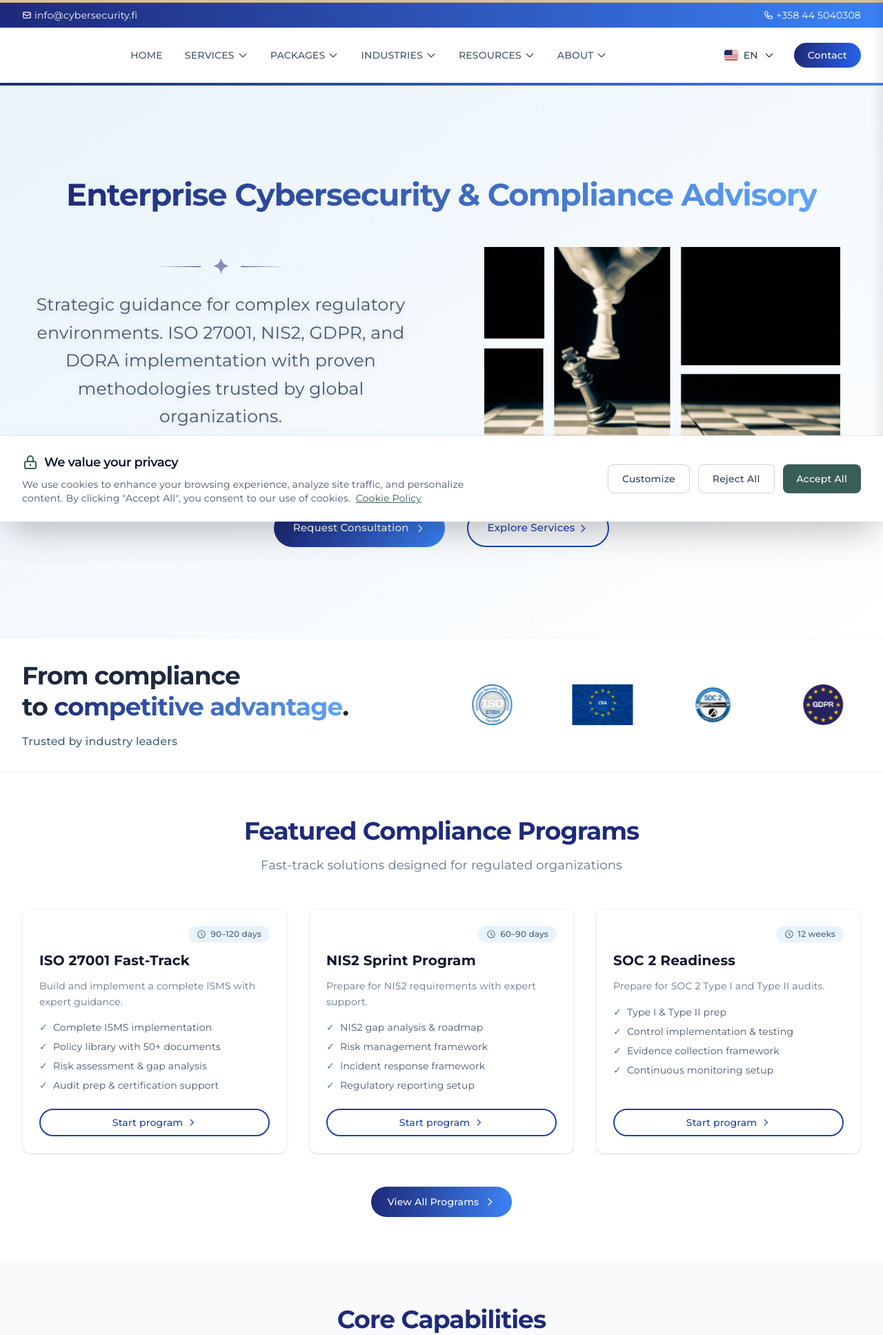
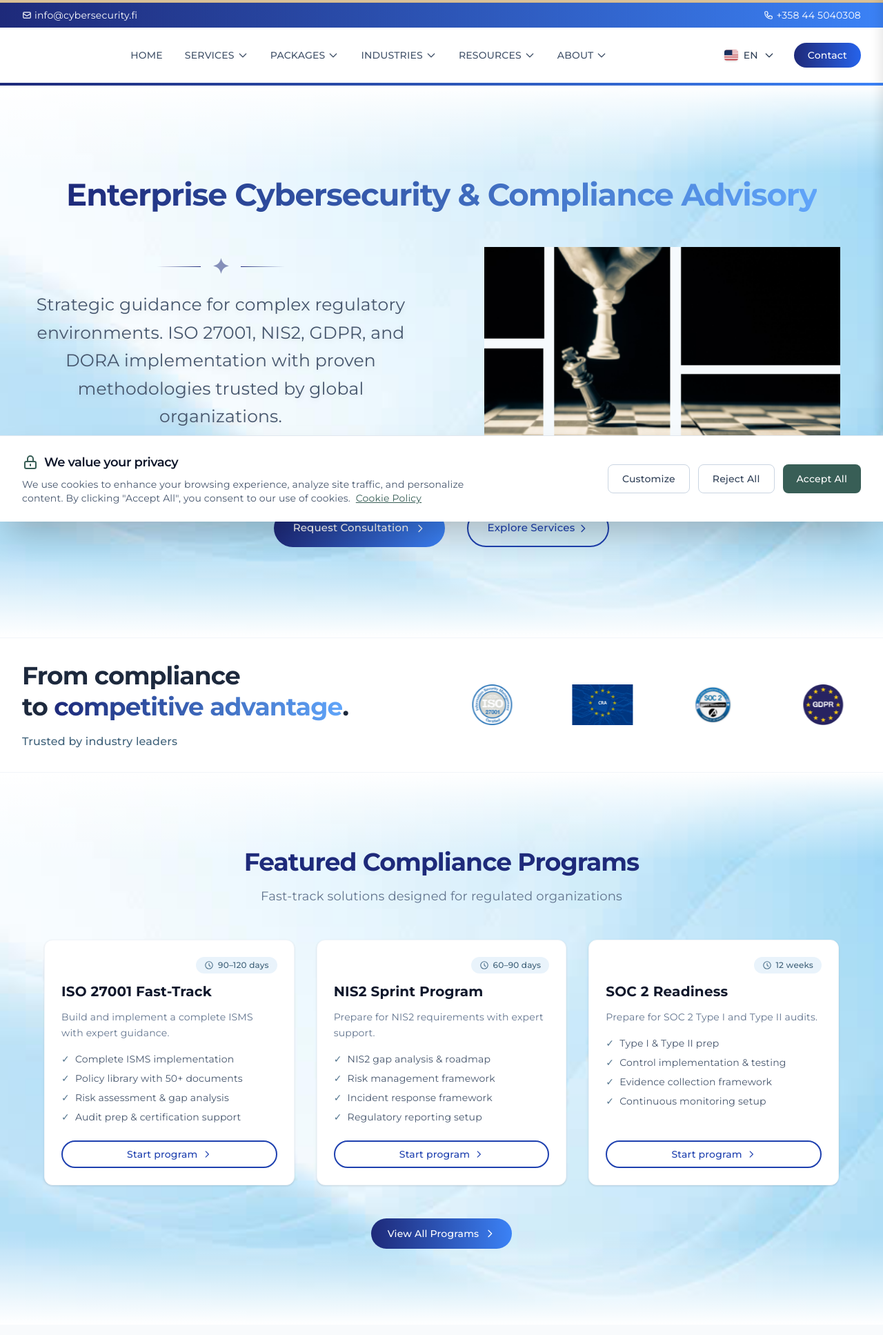
Before and after one commit to BitaYeganeh/CS-V5, an Astro site: page / in a window 1280 px wide. Shown: the part 44-1979 px from the top of the page at 69% size. Built offline with nearby package versions, Linux system fonts and the light colour scheme; Astro itself is replaced by a stand-in of ours.

Commit message:
bg added

```diff
--- a/src/pages/index.astro
+++ b/src/pages/index.astro
@@ -264,9 +264,16 @@ const latestResources = [
 
 <Layout {...seoConfig}>
 
-<!-- Hero Section - Keep as is -->
-<section class="bg-gradient-to-br from-blue-50 to-white text-slate-900 md:min-h-screen flex items-center relative overflow-hidden">
+<!-- Hero Section - WITH BACKGROUND IMAGE -->
+<section class="text-slate-900 md:min-h-screen flex items-center relative overflow-hidden bg-cover bg-center bg-no-repeat" style="background-image: url('/images/bgf.jpg')">
 
+  <!-- Fade overlay at top -->
+  <div class="absolute top-0 left-0 right-0 h-32 bg-gradient-to-b from-white to-transparent"></div>
+
+  <!-- Fade overlay at bottom -->
+  <div class="absolute bottom-0 left-0 right-0 h-32 bg-gradient-to-t from-white to-transparent"></div>
+
+  <!-- Content -->
   <div class="relative z-10 max-w-7xl mx-auto px-4 sm:px-6 lg:px-8 w-full py-2 md:py-4 -mt-4 md:mt-0">
 
     <!-- TITLE AT THE VERY TOP - CENTERED -->
@@ -309,7 +316,7 @@ const latestResources = [
 
             <!-- RESPONSIVE PARAGRAPH with visible shadow -->
             <p class="text-slate-600 leading-relaxed mx-auto text-center"
-   style="font-family: 'Montserrat', sans-serif; font-size: clamp(16px, 2.5vw, 25px); max-width: 600px; text-shadow: 0 2px 8px rgba(0, 0, 0, 0.15);">
+               style="font-family: 'Montserrat', sans-serif; font-size: clamp(16px, 2.5vw, 25px); max-width: 600px; text-shadow: 0 2px 8px rgba(0, 0, 0, 0.10);">
               Strategic guidance for complex regulatory environments. ISO 27001, NIS2, GDPR, and DORA implementation with proven methodologies trusted by global organizations.
             </p>
           </div>
@@ -354,7 +361,6 @@ const latestResources = [
     </div>
   </div>
 </section>
-
 
 <!-- Trust Bar - WHITE BACKGROUND with subtle border -->
 <section class="py-8 bg-white border-y border-slate-100">
@@ -440,9 +446,18 @@ const latestResources = [
   }
 </style>
 
-<!-- Featured Packages Section - WHITE BACKGROUND with card shadows -->
-<section class="py-16 bg-white">
-  <div class="max-w-7xl mx-auto px-4 sm:px-6 lg:px-8">
+<!-- Featured Packages Section - WITH BACKGROUND IMAGE -->
+<section class="text-slate-900 md:min-h-screen flex items-center relative overflow-hidden bg-cover bg-center bg-no-repeat" style="background-image: url('/images/bgf.jpg')">
+
+  <!-- Top fade overlay -->
+  <div class="absolute top-0 left-0 right-0 h-32 bg-gradient-to-b from-white to-transparent"></div>
+
+  <!-- Bottom fade overlay -->
+  <div class="absolute bottom-0 left-0 right-0 h-32 bg-gradient-to-t from-white to-transparent"></div>
+
+  <div class="relative z-10 max-w-7xl mx-auto px-4 sm:px-6 lg:px-8 w-full py-2 md:py-4 -mt-4 md:mt-0">
+  <!-- Content -->
+  <div class="relative z-10 max-w-7xl mx-auto px-4 sm:px-6 lg:px-8 w-full py-2 md:py-4 -mt-4 md:mt-0">
 
     <div class="text-center mb-12">
       <h2 class="text-3xl md:text-4xl font-bold tracking-tight text-[#1E2A7A] mb-4">
@@ -583,7 +598,6 @@ const latestResources = [
 
   </div>
 </section>
-
 
 
 <!-- Key Services Section - WHITE BACKGROUND with subtle gray background behind cards -->
```
Also changed, not shown: public/images/bgf.jpg (added). Lines whose indentation alone changed are shown as unchanged.
